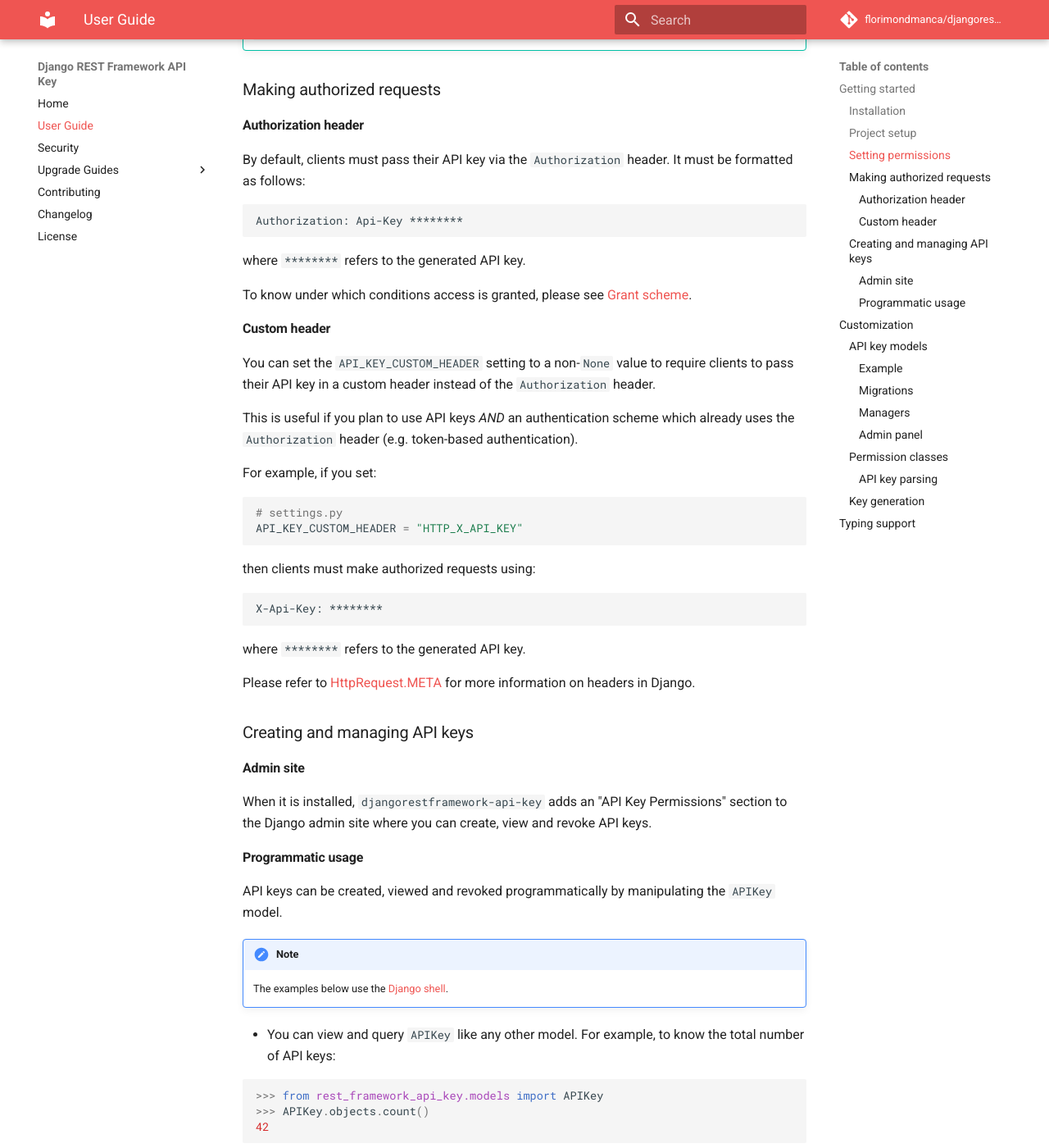
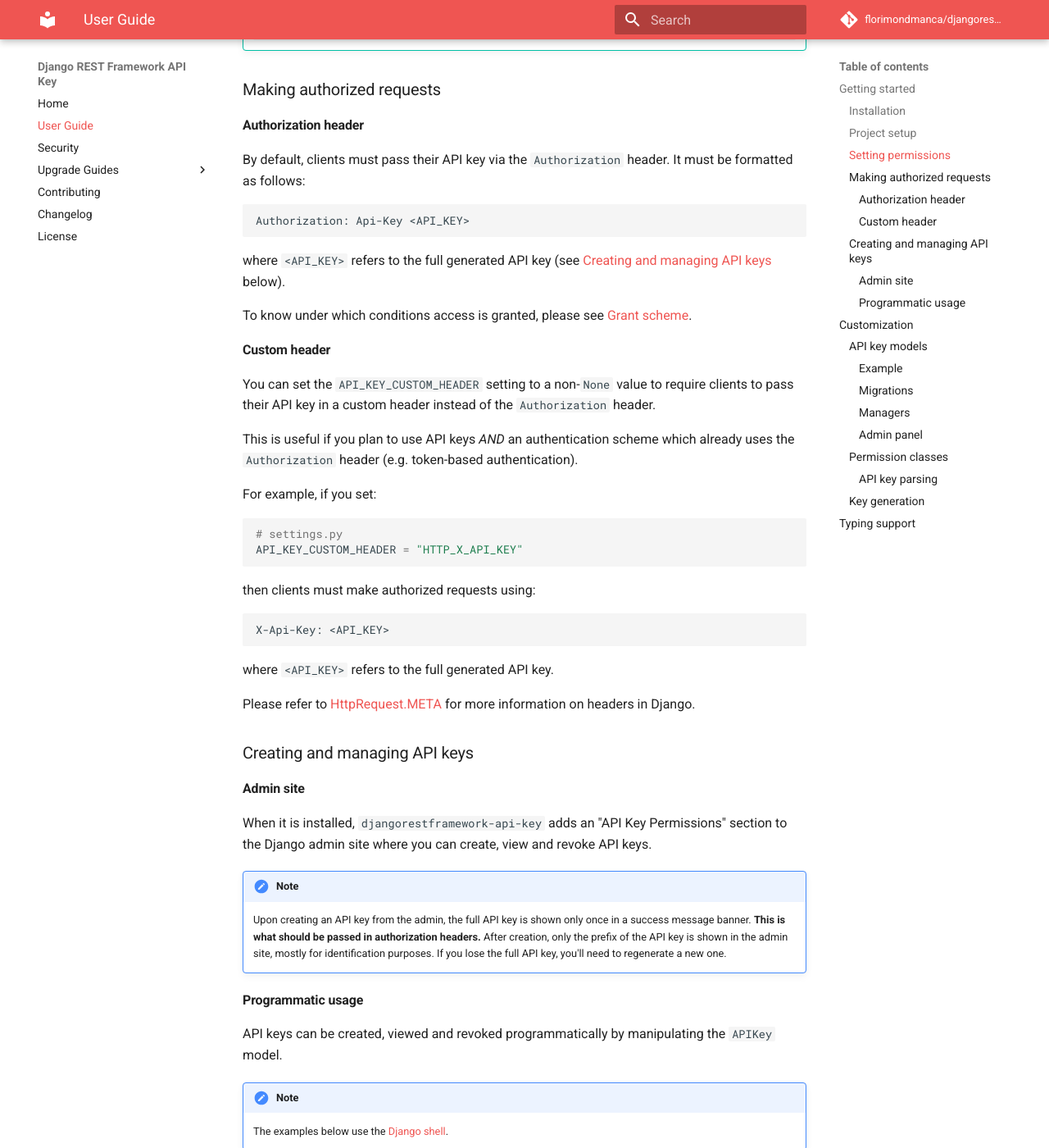
Before and after one commit to florimondmanca/djangorestframework-api-key, an MkDocs documentation site: the page built from docs/guide.md, in a window 1280 px wide and 1400 px high, scrolled down 1533 px. Shown: the whole window at 82% size. Built offline with MkDocs 1.6.1 and Material for MkDocs 9.7.7, drawn with Linux system fonts in a browser that asks for light colours; comment, search, counter and statistics services are not loaded.

Commit message:
Clarify that full generated API key should be used (#163)
Closes #157

````diff
--- a/docs/guide.md
+++ b/docs/guide.md
@@ -80,10 +80,10 @@
 By default, clients must pass their API key via the `Authorization` header. It must be formatted as follows:
 
 ```
-Authorization: Api-Key ********
+Authorization: Api-Key <API_KEY>
 ```
 
-where `********` refers to the generated API key.
+where `<API_KEY>` refers to the full generated API key (see [Creating and managing API keys](#creating-and-managing-api-keys) below).
 
 To know under which conditions access is granted, please see [Grant scheme](security.md#grant-scheme).
 
@@ -103,10 +103,10 @@
 then clients must make authorized requests using:
 
 ```
-X-Api-Key: ********
+X-Api-Key: <API_KEY>
 ```
 
-where `********` refers to the generated API key.
+where `<API_KEY>` refers to the full generated API key.
 
 Please refer to [HttpRequest.META](https://docs.djangoproject.com/en/2.2/ref/request-response/#django.http.HttpRequest.META) for more information on headers in Django.
 
@@ -115,6 +115,9 @@
 #### Admin site
 
 When it is installed, `djangorestframework-api-key` adds an "API Key Permissions" section to the Django admin site where you can create, view and revoke API keys.
+
+!!! note
+    Upon creating an API key from the admin, the full API key is shown only once in a success message banner. **This is what should be passed in authorization headers.** After creation, only the prefix of the API key is shown in the admin site, mostly for identification purposes. If you lose the full API key, you'll need to regenerate a new one.
 
 #### Programmatic usage
 
````
